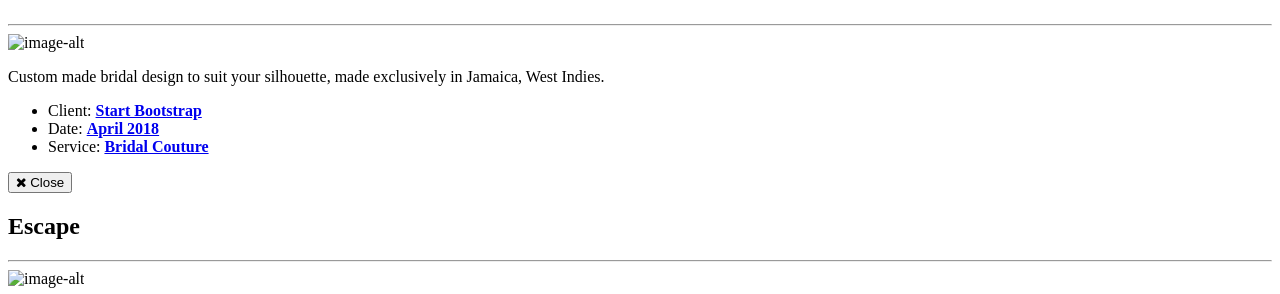
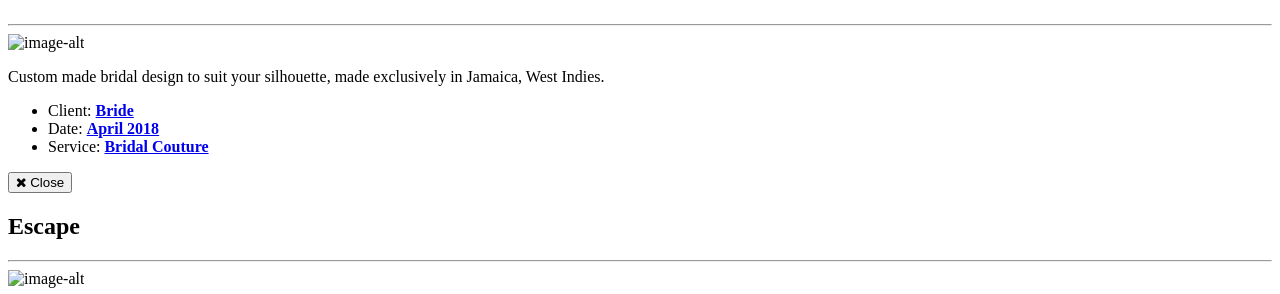
Before and after one commit to phpwebdevelope/phpwebdevelope.github.io, a Jekyll site: the page built from _posts/2018-01-18-project-1.markdown, in a window 1280 px wide and 900 px high, scrolled down 5347 px. Shown: the part 158-452 px from the top of the window. Built offline with Jekyll 4.4.1, drawn with Linux system fonts in a browser that asks for light colours; some web fonts are replaced.

Commit message:
Update 2018-01-18-project-1.markdown

```diff
--- a/_posts/2018-01-18-project-1.markdown
+++ b/_posts/2018-01-18-project-1.markdown
@@ -5,10 +5,10 @@
 modal-id: 1
 date: 2018-01-18
 img: bridal.png
-thumbnail: dreams-thumbnail.png
+thumbnail: bridal.png
 alt: image-alt
 project-date: April 2018
-client: Start Bootstrap
+client: Bride
 category: Bridal Couture
 description: Custom made bridal design to suit your silhouette, made exclusively in Jamaica, West Indies.
 
```
